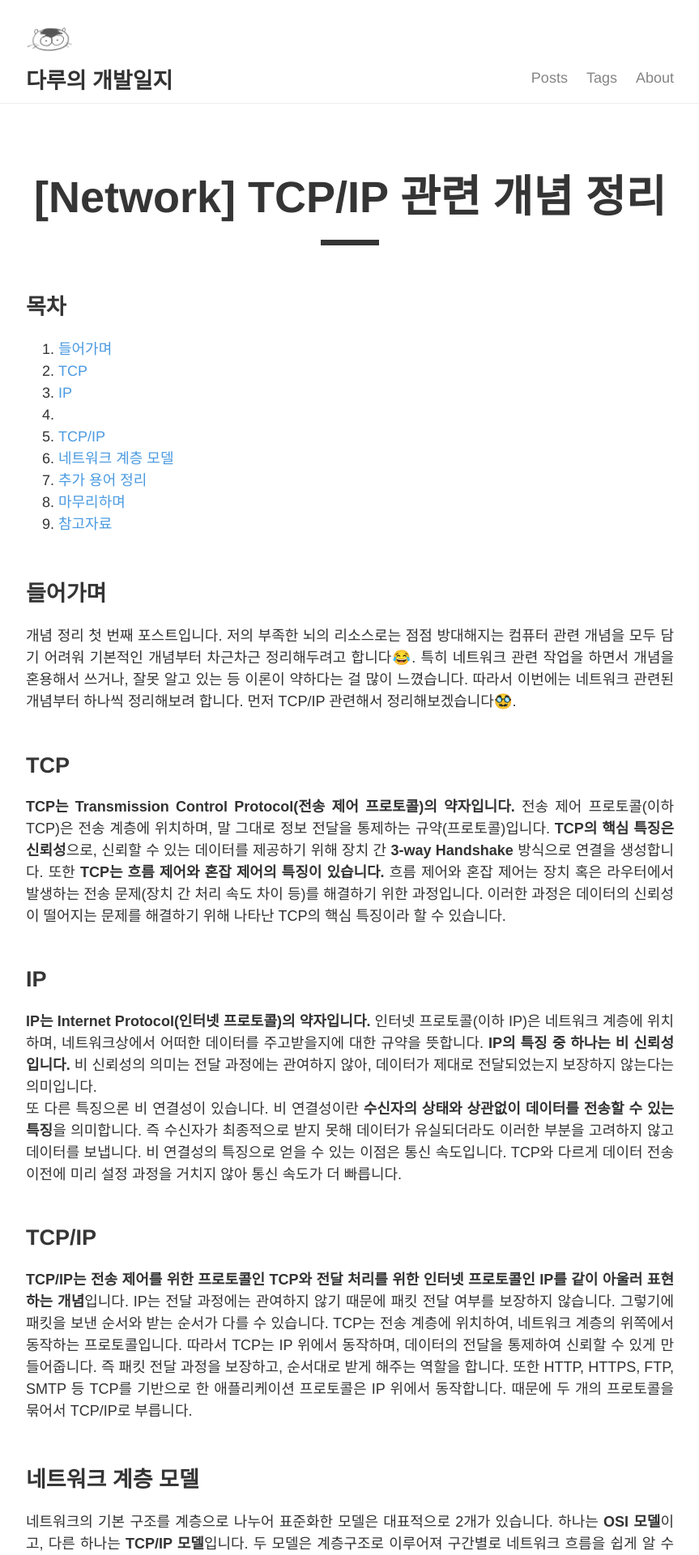
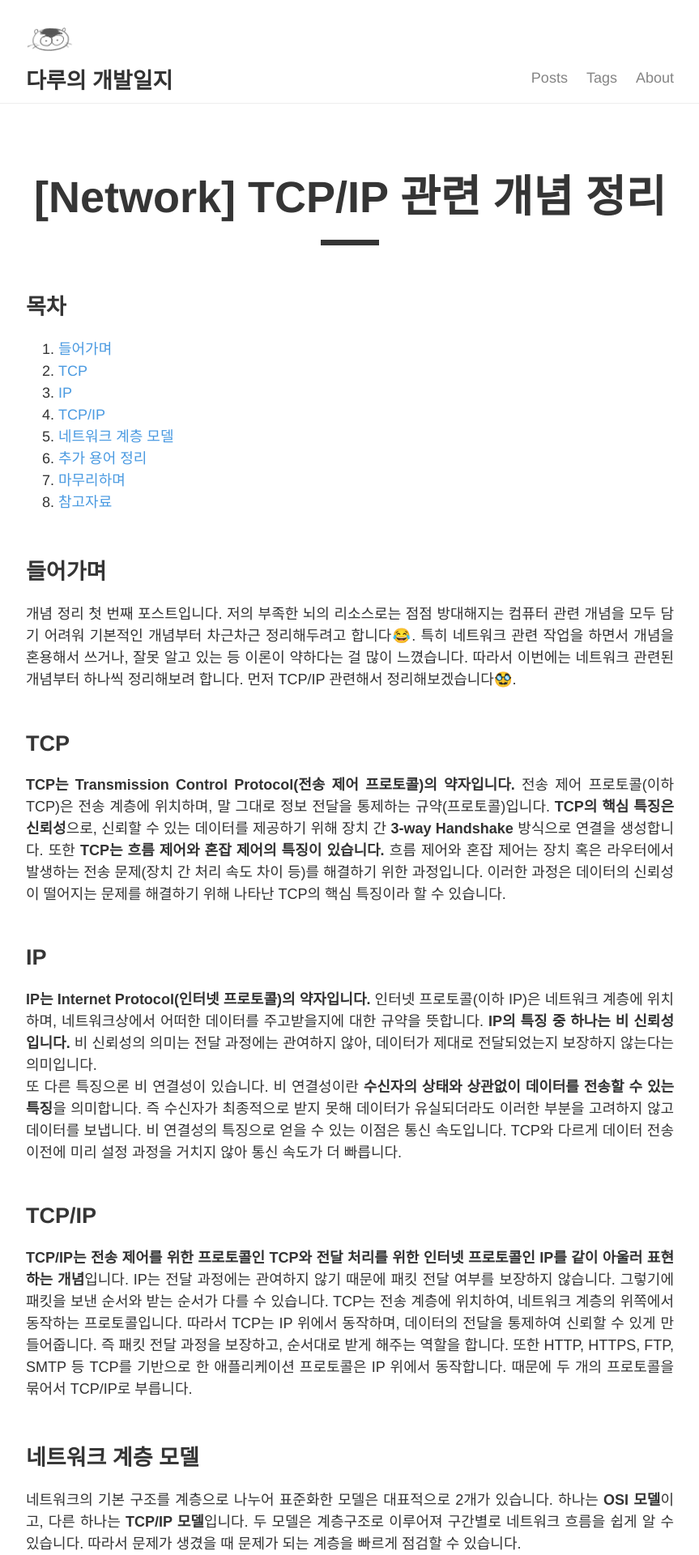
Before and after one commit to daru1027/daru1027.github.io, a Jekyll site: the page built from _posts/2023-02-07-network-what-is-tcp-ip.md, in a window 1280 px wide. Shown: the top 1920 px of the page at 81% size, without its empty margins (208-1071 px from the left). Built offline with Jekyll 4.4.1, drawn with Linux system fonts in a browser that asks for light colours.

Commit message:
FIX: 내부링크 형식 변경

```diff
--- a/_posts/2023-02-07-network-what-is-tcp-ip.md
+++ b/_posts/2023-02-07-network-what-is-tcp-ip.md
@@ -7,7 +7,7 @@ tags: 네트워크 TCP IP 프로토콜 패킷 개념정리
 1. [들어가며](#들어가며)
 2. [TCP](#tcp)
 3. [IP](#ip)
-4. <li> <a href="#tcpip">TCP/IP</a></li>
+4. <a href="#tcpip">TCP/IP</a>
 5. [네트워크 계층 모델](#네트워크-계층-모델)
 6. [추가 용어 정리](#추가-용어-정리)
 7. [마무리하며](#마무리하며)
```
